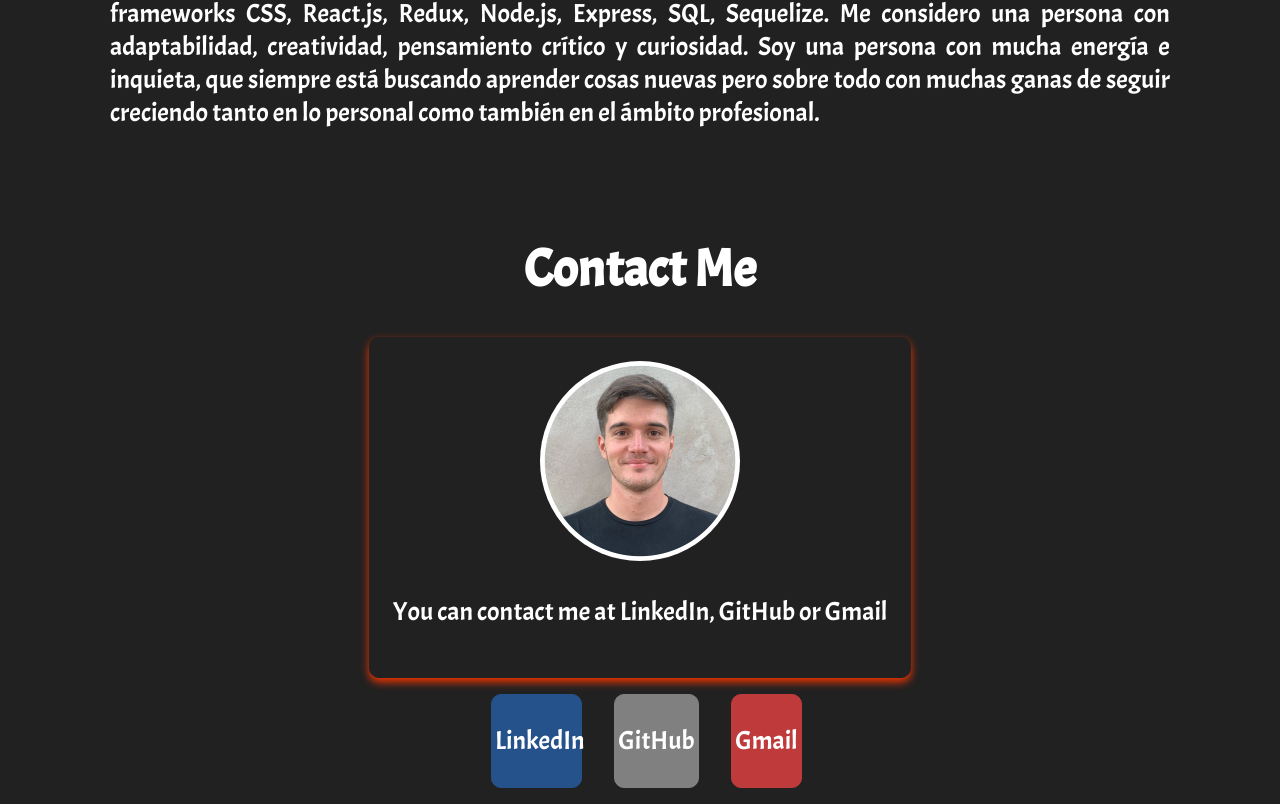
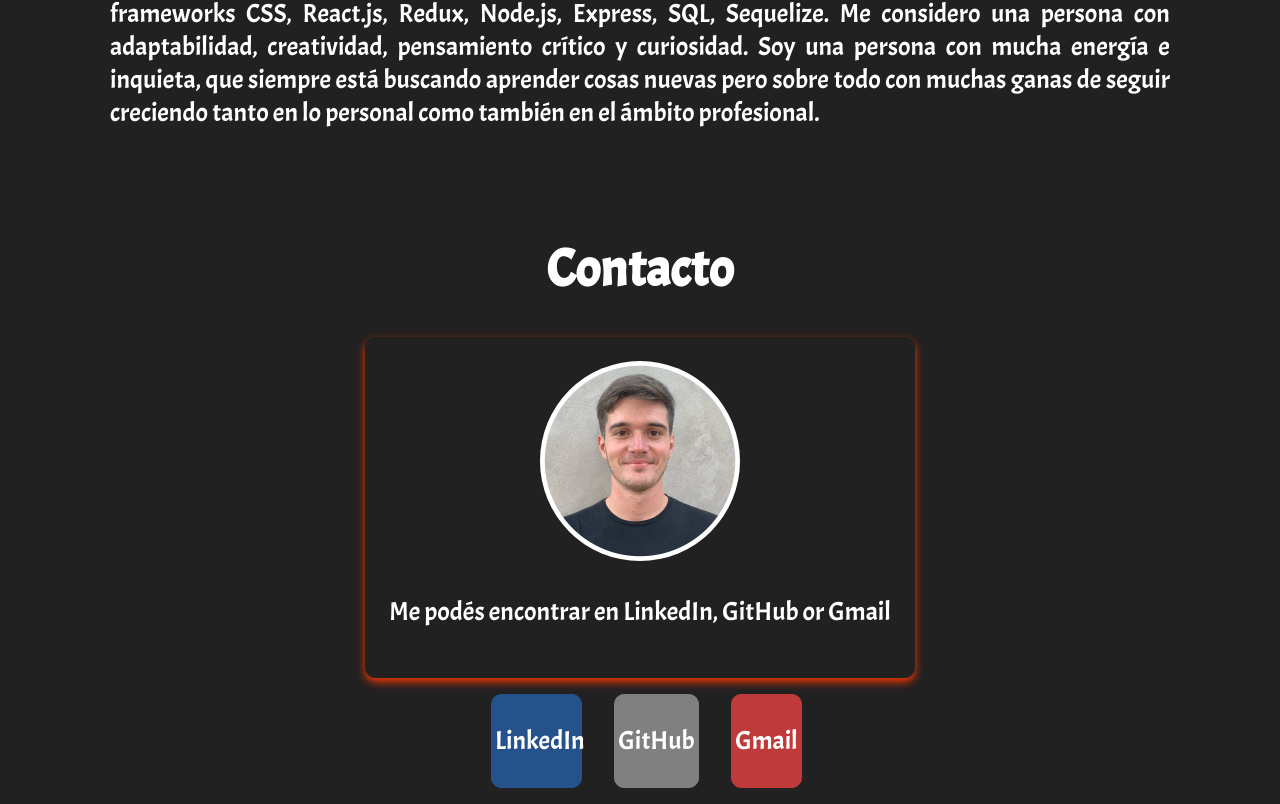
Before and after one commit to Lauta2712/personal-portfolio, a React (Create React App) app: page / in a window 1280 px wide. Shown: the part 984-1788 px from the top of the page. Built offline with nearby package versions, Linux system fonts and the light colour scheme.

Commit message:
modificación de idioma

```diff
--- a/src/components/Contact/Contact.jsx
+++ b/src/components/Contact/Contact.jsx
@@ -5,10 +5,10 @@ import photo from "../../img/Lautaro.jpeg"
 const Contact = () => {
     return(
         <div className={styles.contact}>
-            <h1>Contact Me</h1>
+            <h1>Contacto</h1>
             <div className={styles.description}>
                 <img src={photo} alt="Lautaro Rodriguez image" className={styles.photo}/>
-                <p>You can contact me at LinkedIn, GitHub or Gmail</p>
+                <p>Me podés encontrar en LinkedIn, GitHub or Gmail</p>
             </div>
             <div className={styles.socialMedia}>
                 <div className={styles.linked}>
```
